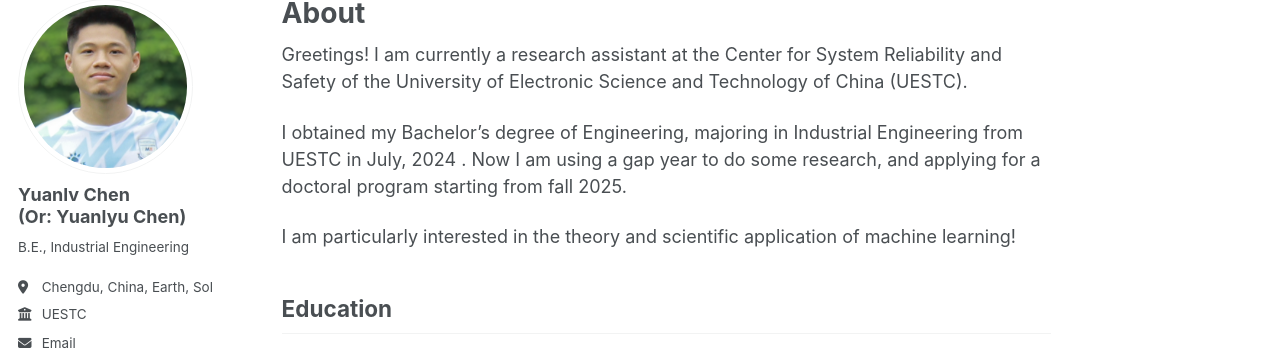
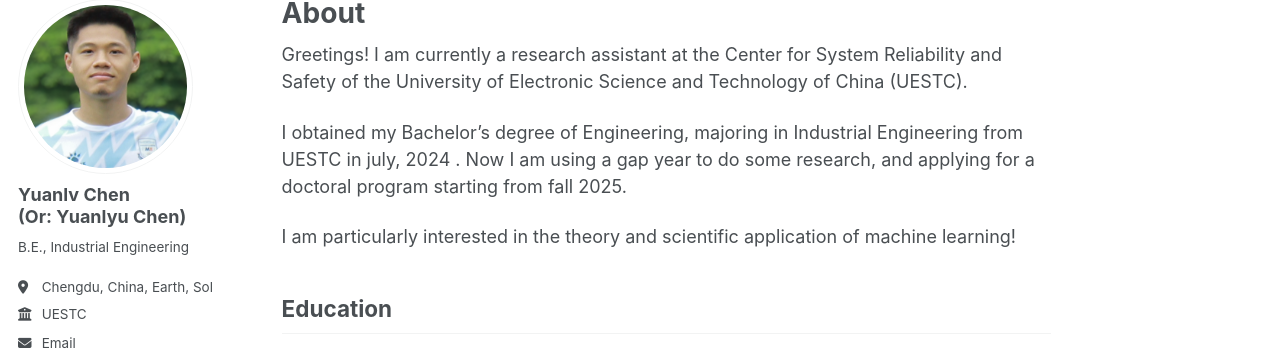
Before and after one commit to YLchen22/YLchen22.github.io, a Jekyll site: the page built from _pages/about.md, in a window 1280 px wide and 900 px high. Shown: the part 107-457 px from the top of the window. Built offline with Jekyll 4.4.1, drawn with Linux system fonts in a browser that asks for light colours.

```diff
--- a/_pages/about.md
+++ b/_pages/about.md
@@ -9,7 +9,7 @@ redirect_from:
 
 Greetings! I am currently a research assistant at the Center for System Reliability and Safety of the University of Electronic Science and Technology of China (UESTC).
 
-I obtained my Bachelor's degree of Engineering, majoring in Industrial Engineering from UESTC in July, 2024 . Now I am using a gap year to do some research, and applying for a doctoral program starting from fall 2025.
+I obtained my Bachelor's degree of Engineering, majoring in Industrial Engineering from UESTC in july, 2024 . Now I am using a gap year to do some research, and applying for a doctoral program starting from fall 2025.
 
 I am particularly interested in the theory and scientific application of machine learning!
 
```
